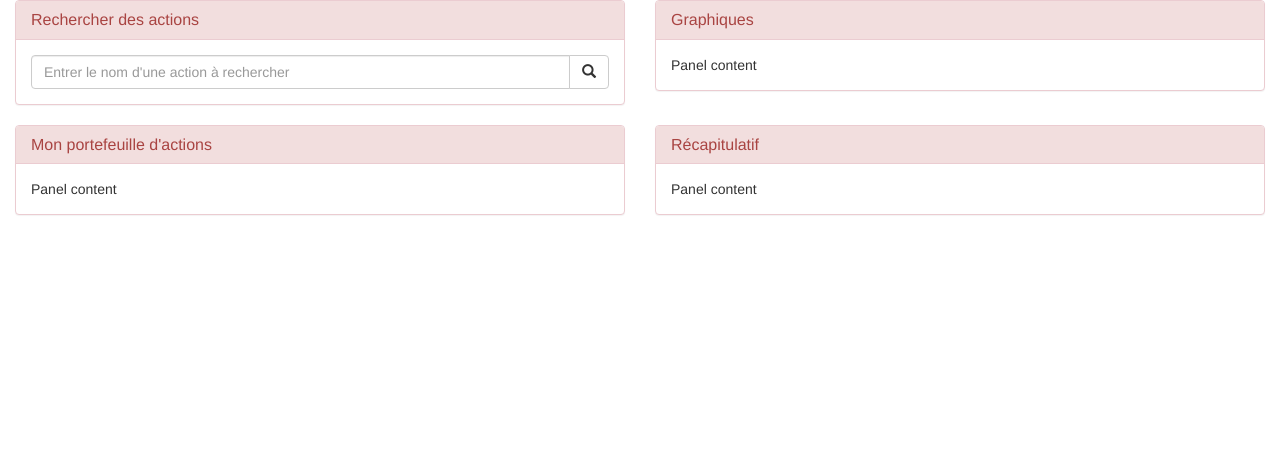
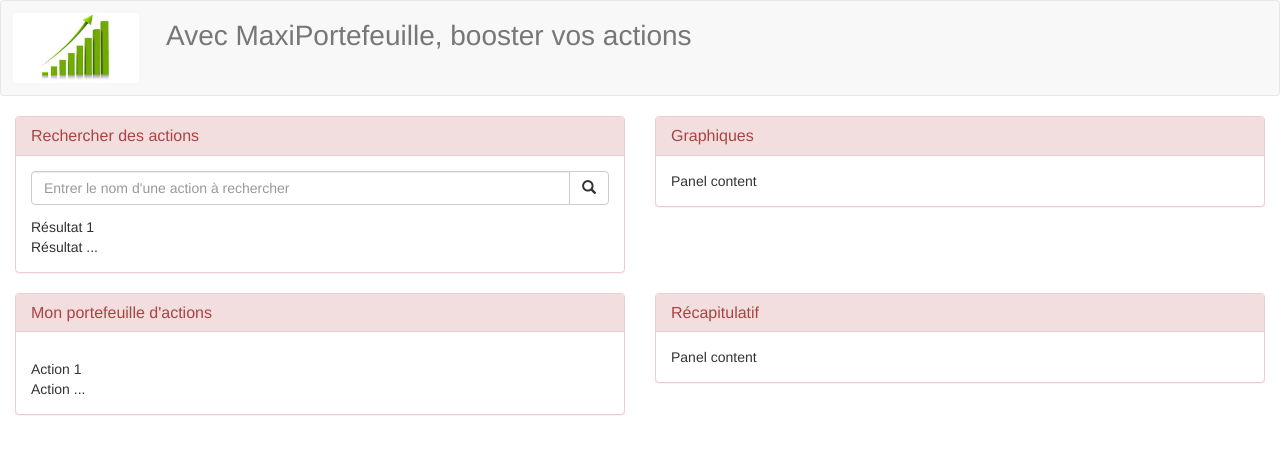
Before and after one commit to Epimanjr/S9_PortefeuilleJS, a plain HTML site: page portefeuille.html in a window 1280 px wide. Drawn offline with Linux system fonts and the light colour scheme.

Commit message:
Refactor + ajout navbar

```diff
--- a/css/style.css
+++ b/css/style.css
@@ -0,0 +1,12 @@
+#resultats-recherche, #portefeuille {
+    margin-top: 12px;
+}
+
+.navbar-header img {
+    width: 150px;
+    padding: 12px;
+}
+
+.navbar-text {
+    font-size: 2em;
+}
--- a/portefeuille.html
+++ b/portefeuille.html
@@ -13,6 +13,14 @@
 
     <body>
         <!-- Corps de la page -->
+        <nav class="navbar navbar-default">
+            <div class="navbar-header">
+                <img alt="Brand" src="images/brand.jpg">
+            </div>
+
+            <p class="navbar-text">Avec MaxiPortefeuille, booster vos actions</p>
+        </nav>
+
         <div class="container-fluid">
             <div class="row">
                 <div class="col-lg-6 col-md-6">
@@ -34,6 +42,10 @@
                             <!-- /input-group -->
 
                             <!-- Résultats de la recherche -->
+                            <div class="container" id="resultats-recherche">
+                                <div class="row">Résultat 1</div>
+                                <div class="row">Résultat ...</div>
+                            </div>
 
                         </div>
                     </div>
@@ -56,7 +68,11 @@
                             <h3 class="panel-title">Mon portefeuille d'actions</h3>
                         </div>
                         <div class="panel-body">
-						Panel content
+                            <!-- Portefeuille d'action -->
+                            <div class="container" id="portefeuille">
+                                <div class="row">Action 1</div>
+                                <div class="row">Action ...</div>
+                            </div>
                         </div>
                     </div>
                 </div>
```
Also changed, not shown: nbproject/project.xml (added, +9 -0 lines), images/brand.jpg (added), 2 other files. Lines whose indentation alone changed are shown as unchanged.
